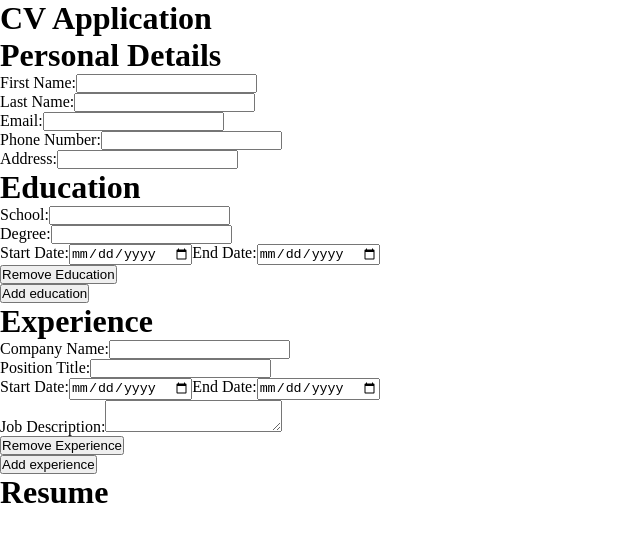
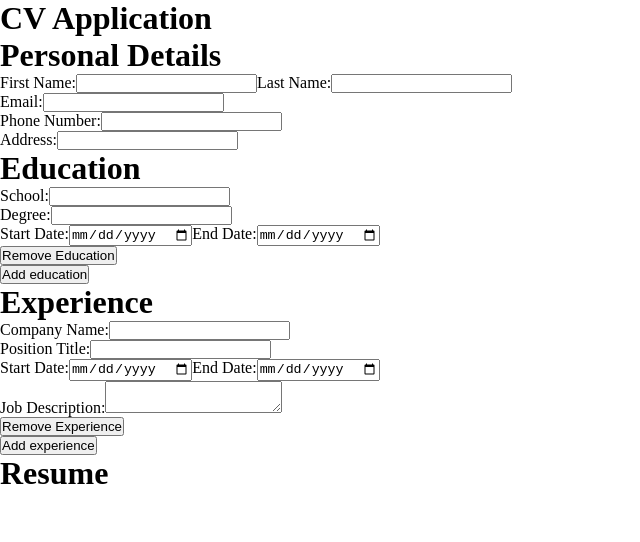
Before and after one commit to KimMillena/cv-application, a React (Vite) app: page / in a window 1280 px wide. Shown: the top 542 px of the page, without its empty margins (0-640 px from the left). Built offline with nearby package versions, Linux system fonts and the light colour scheme.

Commit message:
Create a reusable ResumeInput component
Add initial structure to the components

```diff
--- a/src/App.jsx
+++ b/src/App.jsx
@@ -2,7 +2,7 @@ import { useState } from 'react';
 import PersonalDetailsSection from './components/personal-details/PersonalDetailsSection';
 import EducationSection from './components/education/EducationSection';
 import ExperienceSection from './components/experience/ExperienceSection';
-import ResumeSection from './components/resume-section/ResumeSection';
+import Resume from './components/resume/Resume';
 import './styles/App.css';
 
 function App() {
@@ -127,8 +127,10 @@ function App() {
   };
 
   return (
-    <>
+    <main className="main-app">
       <h1>CV Application</h1>
+
+      <div className="resume-builder">
         <PersonalDetailsSection
           personalDetails={personalDetails}
           onChange={handlePersonalDetailsChange}
@@ -145,12 +147,16 @@ function App() {
           onAdd={handleAddExperience}
           onRemove={handleRemoveExperience}
         />
-      <ResumeSection
+      </div>
+
+      <div className="resume-preview">
+        <Resume
           personalDetails={personalDetails}
           educationList={educationList}
           experienceList={experienceList}
         />
-    </>
+      </div>
+    </main>
   )
 }
 
--- /dev/null
+++ b/src/components/ResumeInput.jsx
@@ -0,0 +1,32 @@
+function ResumeInput({
+    id,
+    type,
+    labelName,
+    nameData,
+    value,
+    onChange,
+}) {
+    return (
+        <>
+            <label htmlFor={id}>{labelName}</label>
+            {type === "textarea" ? (
+                <textarea
+                    id={id}
+                    name={nameData}
+                    value={value}
+                    onChange={onChange}
+                />
+            ) : (
+                <input
+                    type={type}
+                    id={id}
+                    name={nameData}
+                    value={value}
+                    onChange={onChange}
+                />
+            )}
+        </>
+    );
+}
+
+export default ResumeInput;
--- a/src/components/education/EducationForm.jsx
+++ b/src/components/education/EducationForm.jsx
@@ -1,51 +1,56 @@
+import ResumeInput from '../ResumeInput';
 import Button from '../Button';
 
 function EducationForm({ educationDetails, onChange, onRemove }) {
     return (
         <form className="education-form">
-            <div>
-                <label htmlFor="school">School:</label>
-                <input
+            <div className="input-group">
+                <ResumeInput
+                    id="school"
                     type="text"
-                    id="school"
-                    name="school"
+                    labelName="School:"
+                    nameData="school"
                     value={educationDetails.school}
                     onChange={onChange}
                 />
             </div>
-            <div>
-                <label htmlFor="degree">Degree:</label>
-                <input
+
+            <div className="input-group">
+                <ResumeInput
+                    id="degree"
                     type="text"
-                    id="degree"
-                    name="degree"
+                    labelName="Degree:"
+                    nameData="degree"
                     value={educationDetails.degree}
                     onChange={onChange}
                 />
             </div>
-            <div>
-                <label htmlFor="education-start-date">Start Date:</label>
-                <input
+
+            <div className="input-group">
+                <ResumeInput
+                    id="education-start-date"
                     type="date"
-                    id="education-start-date"
-                    name="educationStartDate"
+                    labelName="Start Date:"
+                    nameData="educationStartDate"
                     value={educationDetails.educationStartDate}
                     onChange={onChange}
                 />
-
-                <label htmlFor="education-end-date">End Date:</label>
-                <input
+                <ResumeInput
+                    id="education-end-date"
                     type="date"
-                    id="education-end-date"
-                    name="educationEndDate"
+                    labelName="End Date:"
+                    nameData="educationEndDate"
                     value={educationDetails.educationEndDate}
                     onChange={onChange}
                 />
             </div>
-            <Button
-                btnLabel="Remove Education"
-                onClick={onRemove}
-            />
+
+            <div className="button-row">
+                <Button
+                    btnLabel="Remove Education"
+                    onClick={onRemove}
+                />
+            </div>
         </form>
     );
 }
--- a/src/components/experience/ExperienceForm.jsx
+++ b/src/components/experience/ExperienceForm.jsx
@@ -1,59 +1,67 @@
+import ResumeInput from '../ResumeInput';
 import Button from '../Button';
 
 function ExperienceForm({ experienceDetails, onChange, onRemove }) {
     return (
         <form className="experience-form">
-            <div>
-                <label htmlFor="company-name">Company Name:</label>
-                <input
+            <div className="input-group">
+                <ResumeInput
+                    id="company-name"
                     type="text"
-                    id="company-name"
-                    name="companyName"
+                    labelName="Company Name:"
+                    nameData="companyName"
                     value={experienceDetails.companyName}
                     onChange={onChange}
                 />
             </div>
-            <div>
-                <label htmlFor="position-title">Position Title:</label>
-                <input
+
+            <div className="input-group">
+                <ResumeInput
+                    id="position-title"
                     type="text"
-                    id="experience-position-title"
-                    name="positionTitle"
+                    labelName="Position Title:"
+                    nameData="positionTitle"
                     value={experienceDetails.positionTitle}
                     onChange={onChange}
                 />
             </div>
-            <div>
-                <label htmlFor="experience-start-date">Start Date:</label>
-                <input
+
+            <div className="input-group">
+                <ResumeInput
+                    id="experience-start-date"
                     type="date"
-                    id="experience-start-date"
-                    name="experienceStartDate"
+                    labelName="Start Date:"
+                    nameData="experienceStartDate"
                     value={experienceDetails.experienceStartDate}
                     onChange={onChange}
                 />
-                <label htmlFor="experience-end-date">End Date:</label>
-                <input
+                <ResumeInput
+                    id="experience-end-date"
                     type="date"
-                    id="experience-end-date"
-                    name="experienceEndDate"
+                    labelName="End Date:"
+                    nameData="experienceEndDate"
                     value={experienceDetails.experienceEndDate}
                     onChange={onChange}
                 />
             </div>
-            <div>
-                <label htmlFor="job-description">Job Description:</label>
-                <textarea
+
+            <div className="input-group">
+                <ResumeInput
                     id="job-description"
-                    name="jobDescription"
+                    type="textarea"
+                    labelName="Job Description:"
+                    nameData="jobDescription"
                     value={experienceDetails.jobDescription}
                     onChange={onChange}
                 />
             </div>
-            <Button
-                btnLabel="Remove Experience"
-                onClick={onRemove}
-            />
+
+            <div className="button-row">
+                <Button
+                    btnLabel="Remove Experience"
+                    onClick={onRemove}
+                />
+            </div>
         </form>
     );
 }
--- a/src/components/personal-details/PersonalDetailsForm.jsx
+++ b/src/components/personal-details/PersonalDetailsForm.jsx
@@ -1,54 +1,57 @@
+import ResumeInput from '../ResumeInput';
+
 function PersonalDetailsForm({ personalDetails, onChange }) {
     return (
         <form className="personal-details-form">
-            <div>
-                <label htmlFor="first-name">First Name:</label>
-                <input
+            <div className="input-group">
+                <ResumeInput
+                    id="first-name"
                     type="text"
-                    id="first-name"
-                    name="firstName"
+                    labelName="First Name:"
+                    nameData="firstName"
                     value={personalDetails.firstName}
-                    onChange={(e) => onChange(e)}
+                    onChange={onChange}
+                />
+                <ResumeInput
+                    id="last-name"
+                    type="text"
+                    labelName="Last Name:"
+                    nameData="lastName"
+                    value={personalDetails.lastName}
+                    onChange={onChange}
                 />
             </div>
-            <div>
-                <label htmlFor="last-name">Last Name:</label>
-                <input
-                    type="text"
-                    id="last-name"
-                    name="lastName"
-                    value={personalDetails.lastName}
-                    onChange={(e) => onChange(e)}
+
+            <div class="input-group">
+                <ResumeInput
+                    id="email"
+                    type="email"
+                    labelName="Email:"
+                    nameData="email"
+                    value={personalDetails.email}
+                    onChange={onChange}
                 />
             </div>
-            <div>
-                <label htmlFor="email">Email:</label>
-                <input
-                    type="email"
-                    id="email"
-                    name="email"
-                    value={personalDetails.email}
-                    onChange={(e) => onChange(e)}
+
+            <div className="input-group">
+                 <ResumeInput
+                    id="phone-number"
+                    type="number"
+                    labelName="Phone Number:"
+                    nameData="phoneNumber"
+                    value={personalDetails.phoneNumber}
+                    onChange={onChange}
                 />
             </div>
-            <div>
-                <label htmlFor="phone-number">Phone Number:</label>
-                <input
-                    type="tel"
-                    id="phone-number"
-                    name="phoneNumber"
-                    value={personalDetails.phoneNumber}
-                    onChange={(e) => onChange(e)}
-                />
-            </div>
-            <div>
-                <label htmlFor="address">Address:</label>
-                <input
+
+            <div className="input-group">
+                <ResumeInput
+                    id="address"
                     type="text"
-                    id="address"
-                    name="address"
+                    labelName="Address:"
+                    nameData="address"
                     value={personalDetails.address}
-                    onChange={(e) => onChange(e)}
+                    onChange={onChange}
                 />
             </div>
         </form>
--- a/src/components/resume-section/ResumeSection.jsx
+++ b/src/components/resume/Resume.jsx
@@ -1,6 +1,6 @@
-function ResumeSection({ personalDetails, educationList, experienceList }) {
+function Resume({ personalDetails, educationList, experienceList }) {
     return (
-        <div className="resume-section">
+        <div className="resume">
             <h1>Resume</h1>
             <p>{personalDetails.firstName}</p>
             <p>{personalDetails.lastName}</p>
@@ -30,4 +30,4 @@ function ResumeSection({ personalDetails, educationList, experienceList }) {
     );
 }
 
-export default ResumeSection;
+export default Resume;
```
Lines whose indentation alone changed are shown as unchanged.
